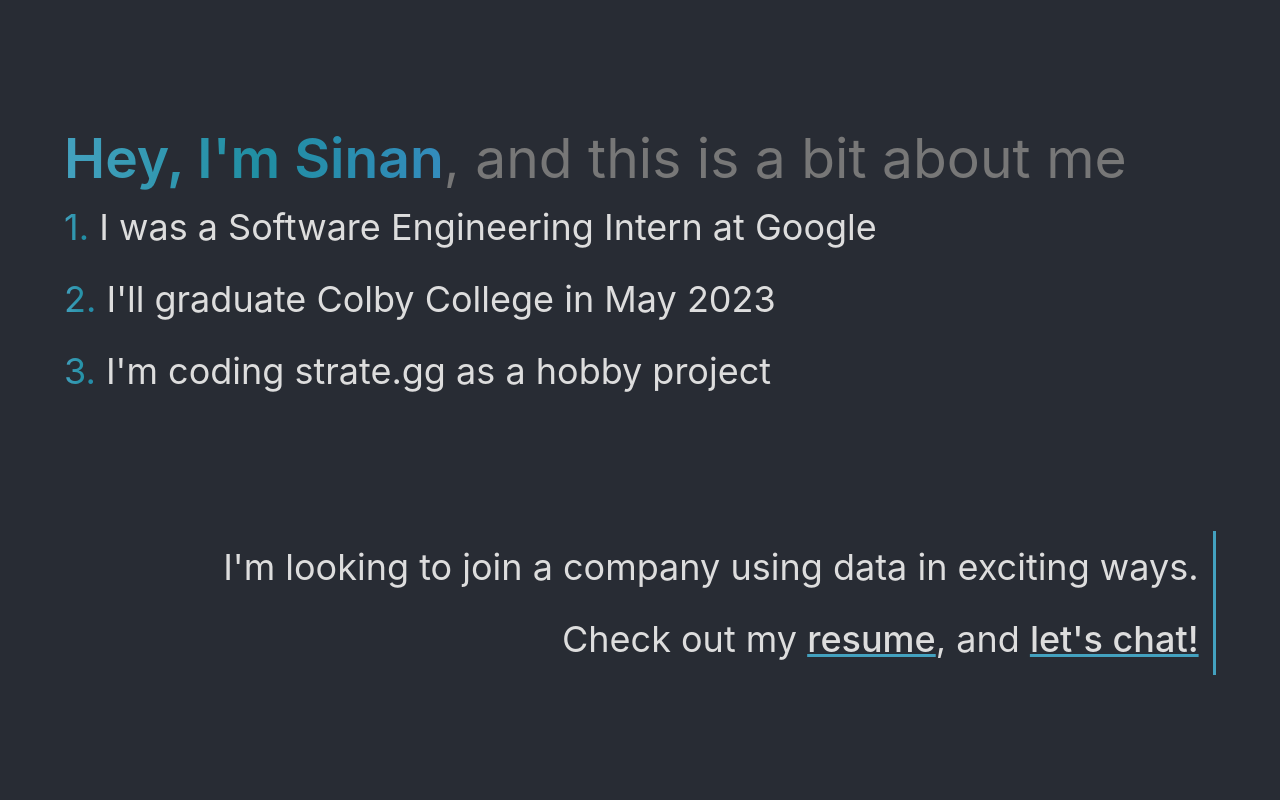
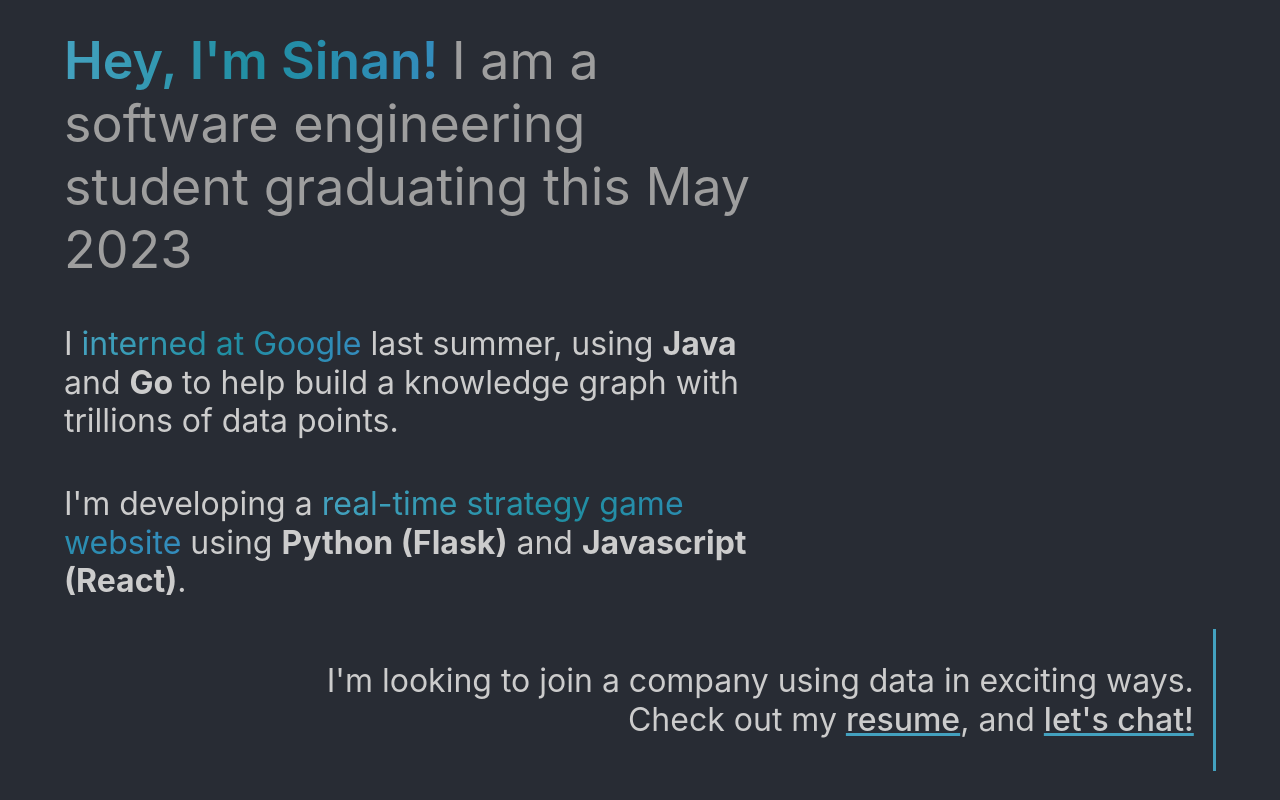
Before and after one commit to enjoythecode/sinany.me, a React (Create React App) app in the folder portfolio/: page / in a window 1280 px wide. Built offline with nearby package versions, Linux system fonts and the light colour scheme.

Commit message:
move from list to prose

```diff
--- a/portfolio/src/App.css
+++ b/portfolio/src/App.css
@@ -1,5 +1,5 @@
 html {
-  font-size: calc(4px + 2.5vmin);
+  font-size: max(1em, calc(12px + 2.5vmin));
 }
 .App {
   background-color: #282c34;
@@ -14,7 +14,7 @@ html {
   flex-direction: column;
   align-items: left;
   justify-content: space-evenly;
-  color: #ddd;
+  color: #ccc;
 }
 
 a {
@@ -28,39 +28,26 @@ a {
 	margin: 0;
 }
 
-/* Styling ordered list markers.
- * Courtesy of:
- * https://www.joshwcomeau.com/css/styling-ordered-lists-with-css-counters/
- */
-ol li {
-  counter-increment: muffins
-}
-ol li:before {
-  content: counter(muffins) ". ";
-  animation: animateSinan 10s linear infinite;
-  -webkit-background-clip: text;
-  -webkit-text-fill-color: transparent;
-  background-image: linear-gradient(to right,#cf5c5c,#c19b4a,#def2a0,#c6ee4a,#42eca6,#64b3d9,#208ea2,#498ada,#5b73df,#897ed3,#cf5c5c,#c19b4a);
-  background-size: 1100% 1000%;
-  height: 100vh;
-  width: 100vw;
-}
-ol {
-  padding: 0;
-  list-style: none;
-  counter-reset: muffins;
+.narrow {
+	/* 90vw, but not wider than 700px */
+	width: min(90vw, 700px);
 }
 
 #header-top {
-	font-size: 2.3rem;
+	font-size: calc(20px + 4vmin);
 	font-weight: 600;
 	margin: 0;
 }
 
-.header-second {
-	font-size: 1.5rem;
-	line-height: 2;
+.skill {
+	font-weight: bold;
+}
+
+.highlight-paragraph {
+
+	line-height: 1.2;
 	margin: 0;
+	margin-top: 1.4em;
 }
 
 /* modified from https://dev.to/gmeben/*/
@@ -118,7 +105,7 @@ ol {
 }
 
 .hidden-text{
-	color: #777;
+	color: rgb(158, 158, 158);
 	font-weight: 400;
 }
 
--- a/portfolio/src/App.js
+++ b/portfolio/src/App.js
@@ -5,17 +5,18 @@ function App() {
 	<div className="App">
 		<header className="App-header">
 		<div>
-			<p id="header-top">
-				<span className="rainbow-text">Hey, I'm Sinan</span><span className="hidden-text">, and this is a bit about me</span>
+			<p id="header-top" className="narrow">
+				<span className="rainbow-text">Hey, I'm Sinan!</span> <span className="hidden-text"> I am a software engineering student graduating this May 2023</span>
 			</p>
 
-				<p className="header-second">
-				<ol className="no-margin">
-					<li>I was a <span href="#google-intern">Software Engineering Intern at Google</span></li>
-					<li>I'll graduate <span href="#education-colby">Colby College</span> in May 2023</li>
-					<li>I'm coding <span href="#projects-strategg">strate.gg</span> as a hobby project</li>
-				</ol>
+			<p className="highlight-paragraph narrow">
+				I <span class="rainbow-text">interned at Google</span> last summer, using <span className="skill">Java</span> and <span className="skill">Go</span> to help build a knowledge graph with trillions of data points.
 			</p>
+
+			<p className="highlight-paragraph narrow">
+				I'm developing a <span class="rainbow-text">real-time strategy game website</span> using <span className="skill">Python (Flask)</span> and <span className="skill">Javascript (React)</span>.
+			</p>
+
 		</div>
 		<div className="horizontal-right">
 			<div className="rainbow-box">
```
